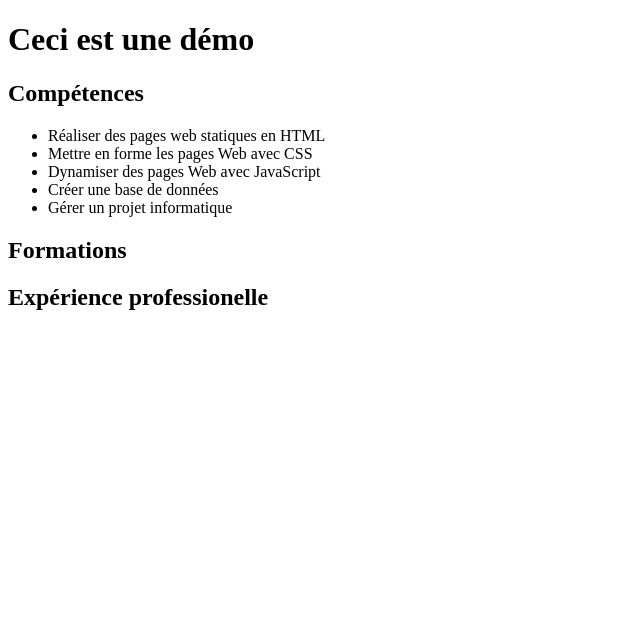
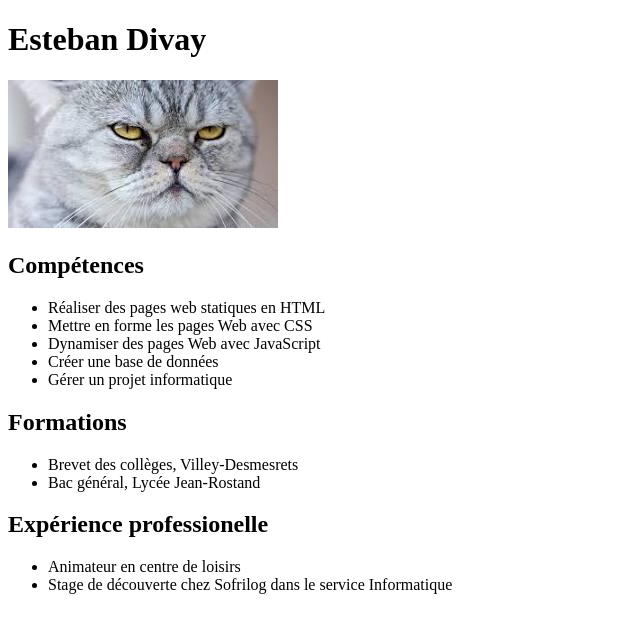
Before and after one commit to nnexoss/demo, a plain HTML site: page index.html in a window 1280 px wide. Shown: the whole page, without its empty margins (0-640 px from the left). Drawn offline with Linux system fonts and the light colour scheme.

Commit message:
First push

```diff
--- a/index.html
+++ b/index.html
@@ -5,10 +5,12 @@
     <meta charset="UTF-8">
     <meta name="viewport" content="width=device-width, initial-scale=1.0">
     <title>Demo</title>
+    <link rel="stylesheet" href="style.css">
 </head>
 
 <body>
-    <h1>Ceci est une démo</h1>
+    <h1>Esteban Divay</h1>
+    <a href="https://static.nationalgeographic.fr/files/styles/image_3200/public/h_11.03022028.jpg?w=1600&h=900" target="BLANK"><img id="photo" src="téléchargement.jfif" alt=""></a>
     <section>
         <h2>Compétences</h2>
         <ul><li>Réaliser des pages web statiques en HTML</li>
@@ -19,9 +21,14 @@
     </section>
     <section>
         <h2>Formations</h2>
+        <ul><li>Brevet des collèges, Villey-Desmesrets</li>
+        <li>Bac général, Lycée Jean-Rostand</li></ul>
     </section>
     <section>
         <h2>Expérience professionelle</h2>
+        <ul><li>Animateur en centre de loisirs</li>
+        <li>Stage de découverte chez Sofrilog dans le service Informatique</li>
+        </ul>
     </section>
 
 </body>
```
Also changed, not shown: style.css (added), téléchargement.jfif (added).
